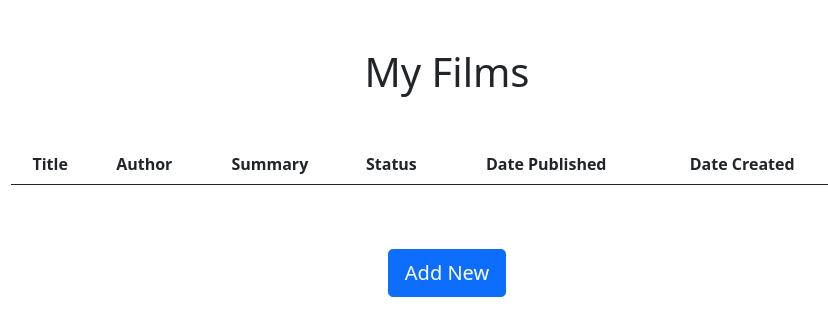
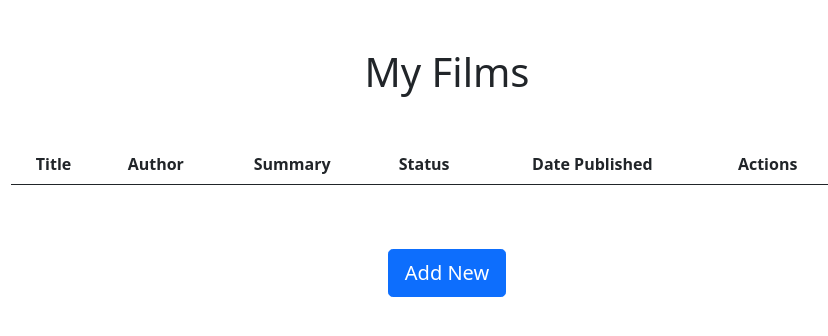
Before and after one commit to Pythonian/django_crud, a Django app: template blog/templates/blog/post_list.html in a window 1280 px wide. Shown: the part 56-392 px from the top of the page, without its empty margins (193-1021 px from the left). Run offline with Django 3.2, Linux system fonts and the light colour scheme; the template is opened without the code that fills it, so the values that code supplies are empty.

Commit message:
modified template and requirements file

```diff
--- a/blog/templates/blog/post_list.html
+++ b/blog/templates/blog/post_list.html
@@ -20,7 +20,7 @@
                     <th class="text-center" scope="col">Summary</th>
                     <th class="text-center" scope="col">Status</th>
                     <th class="text-center" scope="col">Date Published</th>
-                    <th class="text-center" scope="col">Date Created</th>
+                    <th class="text-center" scope="col">Actions</th>
                     <th></th>
                     <th></th>
                 </tr>
@@ -34,7 +34,7 @@
                     <td class="text-center">{{post.author}}</td>
                     <td class="text-center">{{post.body|truncatewords:30|linebreaks}}</td>
                     <td class="text-center">{{post.status}}</td>
-                    <td class="text-center">{{post.published_at|date:"D, d M, y"}}</td>
+                    <td class="text-center">{{post.publish|date:"D, d M, y"}}</td>
                     <td><a href="{% url 'blog:post_update' post.slug %} ">Update</a></td>
                     <td><a href="{% url 'blog:post_delete' post.slug %}">Delete</a></td>
                 </tr>
--- /dev/null
+++ b/requirements.txt
@@ -0,0 +1 @@
+Django==4.0.5
```
